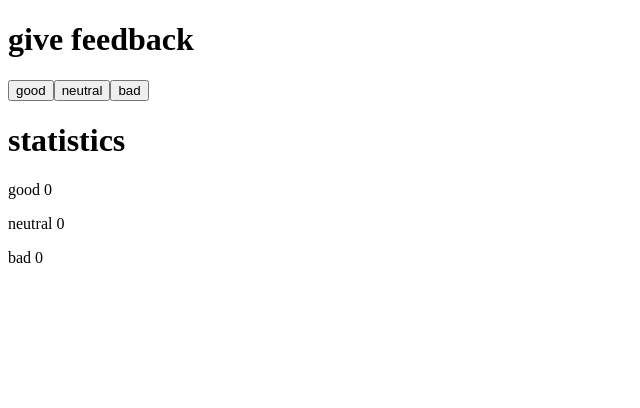
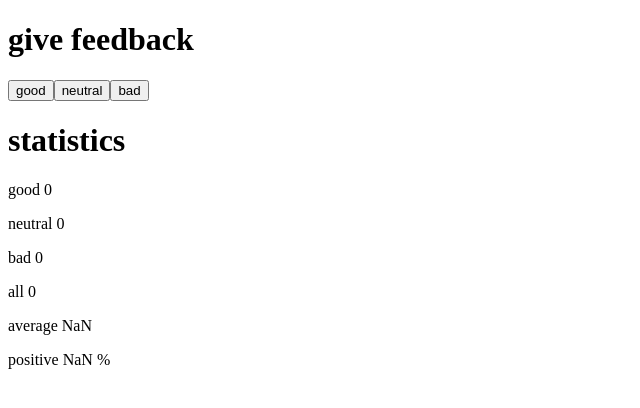
Before and after one commit to k-hn/fullstackopen, a React (Vite) app in the folder part1/exercises/unicafe/: page / in a window 1280 px wide. Shown: the top 408 px of the page, without its empty margins (0-640 px from the left). Built offline with nearby package versions, Linux system fonts and the light colour scheme.

Commit message:
[exercise] 1.7: unicafe step2

```diff
--- a/part1/exercises/unicafe/src/App.jsx
+++ b/part1/exercises/unicafe/src/App.jsx
@@ -17,6 +17,11 @@ const App = () => {
 	setBad(bad + 1)
     }
 
+    const all = good + bad + neutral
+    const total_sentiment = (good * 1) + (neutral * 0) + (bad * -1)
+    const average = total_sentiment / all
+    const positive = (good / all) * 100
+
     return (
 	<div>
 	    <h1>give feedback</h1>
@@ -28,6 +33,10 @@ const App = () => {
 	    <p>good {good}</p>
 	    <p>neutral {neutral}</p>
 	    <p>bad {bad}</p>
+	    <p>all {all}</p>
+	    <p>average {average}</p>
+	    <p>positive {positive} %</p>
+
 	</div>
     )
 }
```
Also changed, not shown: 2 other files (tests, documents, lock files or other folders).
